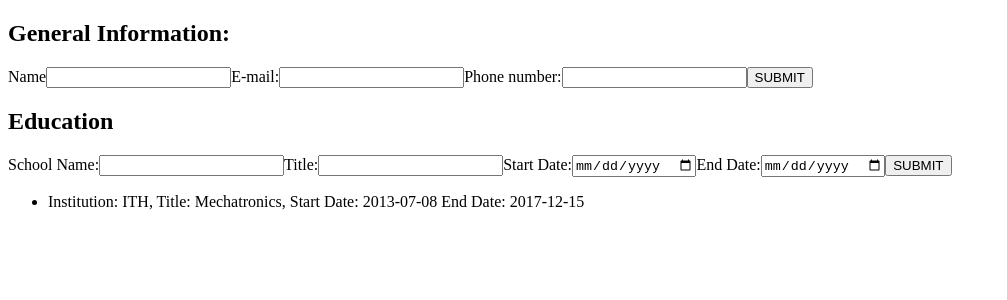
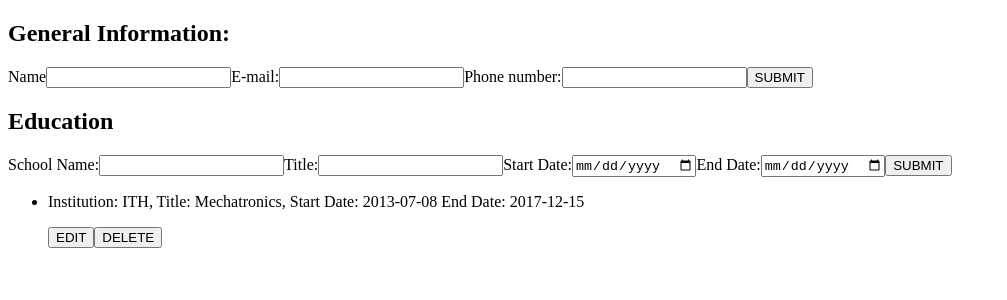
Before and after one commit to lufere/CV-application, a React (Create React App) app: page / in a window 1280 px wide. Shown: the top 300 px of the page, without its empty margins (0-1007 px from the left). Built offline with nearby package versions, Linux system fonts and the light colour scheme.

Commit message:
Added edit and delete functionality for education entries

```diff
--- a/src/App.js
+++ b/src/App.js
@@ -16,11 +16,15 @@ class App extends Component{
       studyStart: "",
       studyEnd: "",
       education: [{name:"ITH", title: "Mechatronics", start: "2013-07-08", end: "2017-12-15"}],
+      educationIndex: null,
     }
 
     this.handleChange = this.handleChange.bind(this);
     this.handleGeneralSubmit = this.handleGeneralSubmit.bind(this);
     this.handleEducationSubmit = this.handleEducationSubmit.bind(this);
+    this.educationEdit = this.educationEdit.bind(this);
+    this.educationEditSubmit = this.educationEditSubmit.bind(this);
+    this.educationDelete = this.educationDelete.bind(this);
   }
 
   handleChange(event){
@@ -48,7 +52,53 @@ class App extends Component{
         start: this.state.studyStart,
         end: this.state.studyEnd,
       }]),
-    },()=>console.log(this.state.education));
+      schoolName: "",
+      studyTitle:"",
+      studyStart:"",
+      studyEnd:"",
+    });
+  }
+
+  educationEdit(event){
+    let index = parseInt(event.target.parentElement.id);
+    let target = this.state.education[index];
+    this.setState({
+      educationIndex: index,
+      schoolName: target.name,
+      studyTitle: target.title,
+      studyStart: target.start,
+      studyEnd: target.end,
+    });
+  }
+
+  educationEditSubmit(event){
+    let index = parseInt(event.target.parentElement.id);
+    const newEducation = this.state.education;
+    const editedSchool = {
+      name: this.state.schoolName,
+      title: this.state.studyTitle,
+      start: this.state.studyStart,
+      end: this.state.studyEnd,
+    }
+    newEducation.splice(index,1,editedSchool)
+    // console.log(newEducation);
+    this.setState({
+      education: newEducation,
+      schoolName: "",
+      studyTitle:"",
+      studyStart:"",
+      studyEnd:"",
+      educationIndex: null,
+    });
+  }
+
+  educationDelete(event){
+    let index = parseInt(event.target.parentElement.id);
+    const newEducation = this.state.education;
+    newEducation.splice(index,1);
+    this.setState({
+      education: newEducation,
+    });
   }
 
   render(){
@@ -64,12 +114,16 @@ class App extends Component{
         />
         <Education
           onChange = {this.handleChange}
-          schoolName = {this.schoolName}
-          studyTitle = {this.studyTitle}
-          studyStart = {this.studyStart}
-          studyEnd = {this.studyEnd}
+          schoolName = {this.state.schoolName}
+          studyTitle = {this.state.studyTitle}
+          studyStart = {this.state.studyStart}
+          studyEnd = {this.state.studyEnd}
           education = {this.state.education}
           submit = {this.handleEducationSubmit}
+          edit = {this.educationEdit}
+          editIndex = {this.state.educationIndex}
+          editSubmit = {this.educationEditSubmit}
+          delete = {this.educationDelete}
         />
         {/* <Experience/> */}
       </div>
--- a/src/components/Education.js
+++ b/src/components/Education.js
@@ -11,17 +11,68 @@ class Education extends Component{
     }
 
     render(){
-        let educationList = this.props.education.map((school)=>{
+        let educationList = this.props.education.map((school, i)=>{
+		// console.log(this.props.editIndex);
+		// console.log(i);
+			if(this.props.editIndex === i){
 				return(
-                <li key = {school.name+school.title}>
+					<div key = {school.name+school.title} id = {i}>
+                        <label>School Name:
+                            <input
+                                type = "text"
+                                name = "schoolName"
+                                value = {this.props.schoolName}
+                                onChange = {this.handleChange}
+                            />
+                        </label>
+                        <label>Title:
+                            <input
+                                type = "text"
+                                name = "studyTitle"
+                                value = {this.props.studyTitle}
+                                onChange = {this.handleChange}
+                            />
+                        </label>
+                        <label>Start Date:
+                            <input
+                                type = "date"
+                                name = "studyStart"
+                                value = {this.props.studyStart}
+                                onChange = {this.handleChange}
+                            />
+                        </label>
+                        <label>End Date:
+                            <input
+                                type = "date"
+                                name = "studyEnd"
+                                value = {this.props.studyEnd}
+                                onChange = {this.handleChange}
+                            />
+                        </label>
+                        <input
+                            type = "button"
+                            value = "SUBMIT"
+                            onClick = {this.props.editSubmit}
+                        />
+                </div>
+				);
+			}else{
+				return(
+					<li key = {school.name+school.title} id = {i}>
+						<p>
 							{`Institution: ${school.name},
 							Title: ${school.title},
 							Start Date: ${school.start}
 							End Date: ${school.end} `}
+						</p>
+						<button onClick = {this.props.edit}>EDIT</button>
+						<button onClick = {this.props.delete}>DELETE</button>
 					</li>
 					// <li>{school.name+", "+school.title}</li>
 				);
+			}
 		})
+        if(this.props.editIndex === null){
         return(
             <section>
                 <form>
@@ -69,6 +120,18 @@ class Education extends Component{
                 </ul>
             </section>
 		);
+	}else{
+        return(
+            <section>
+                <form>
+                    <h2>Education</h2>
+                    <ul>
+                        {educationList}
+                    </ul>
+                </form>
+            </section>
+        );
+    }
     }
 }
 
```
Lines whose indentation alone changed are shown as unchanged.
